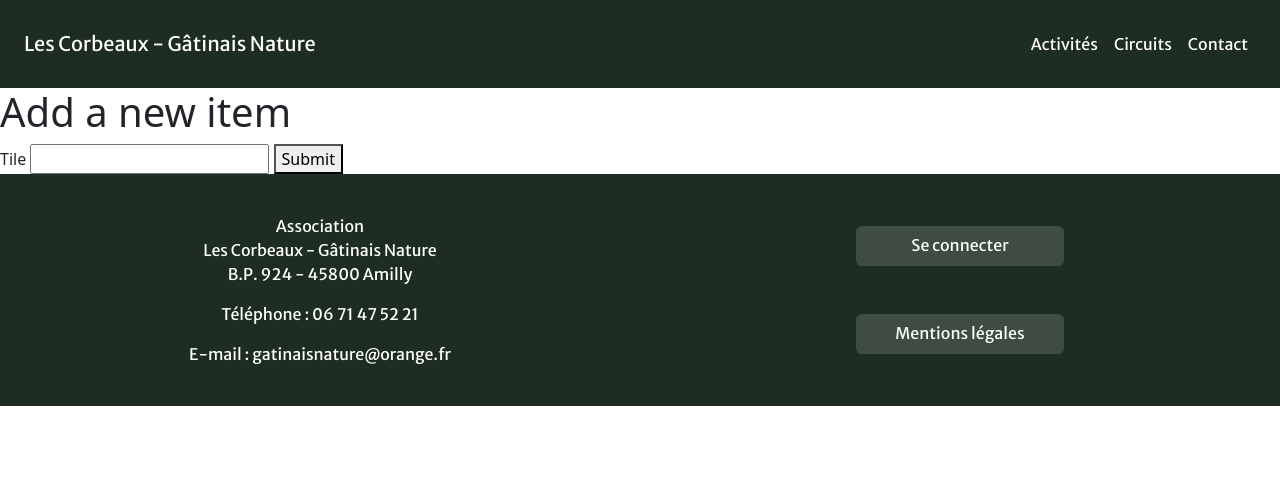
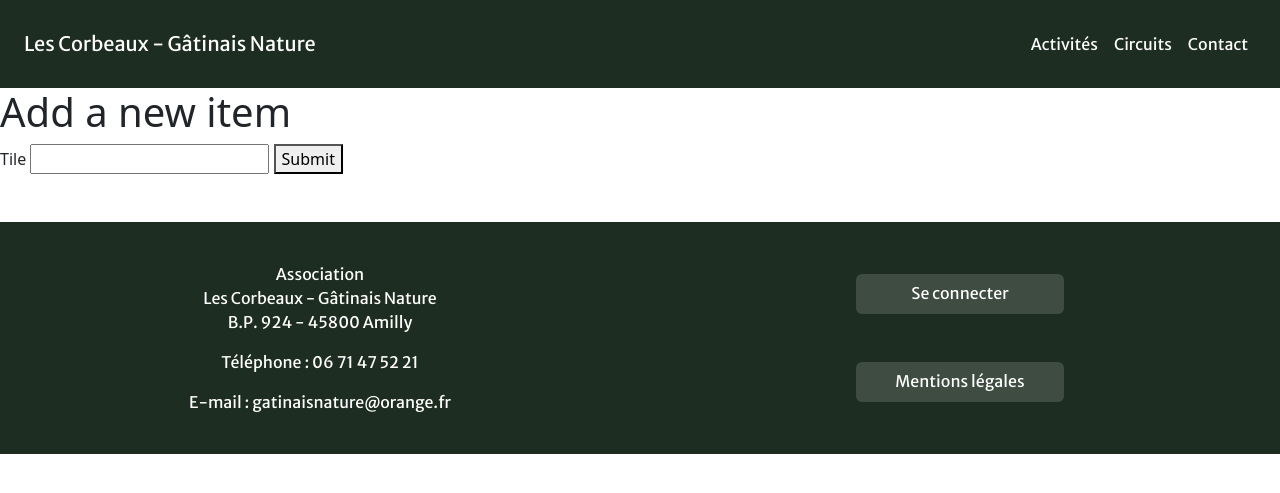
Before and after one commit to WildCodeSchool/2022-09-php-orleans-project-gatinaisnature, a PHP site: template src/View/Item/add.html.twig in a window 1280 px wide. Shown: the top 493 px of the page. Run offline with PHP 8.4, Linux system fonts and the light colour scheme; the template is opened without the code that fills it, so the values that code supplies are empty; some libraries are stand-ins or nearby versions.

```diff
--- a/src/View/Include/_footer.html.twig
+++ b/src/View/Include/_footer.html.twig
@@ -4,7 +4,7 @@
 
 {% block footer %}
 
-	<footer class="container-fluid p-0">
+	<footer class="container-fluid p-0 my-5">
 		<div class="row bg-primary">
 			<div class="container p-4">
 				<div class="row">
```
